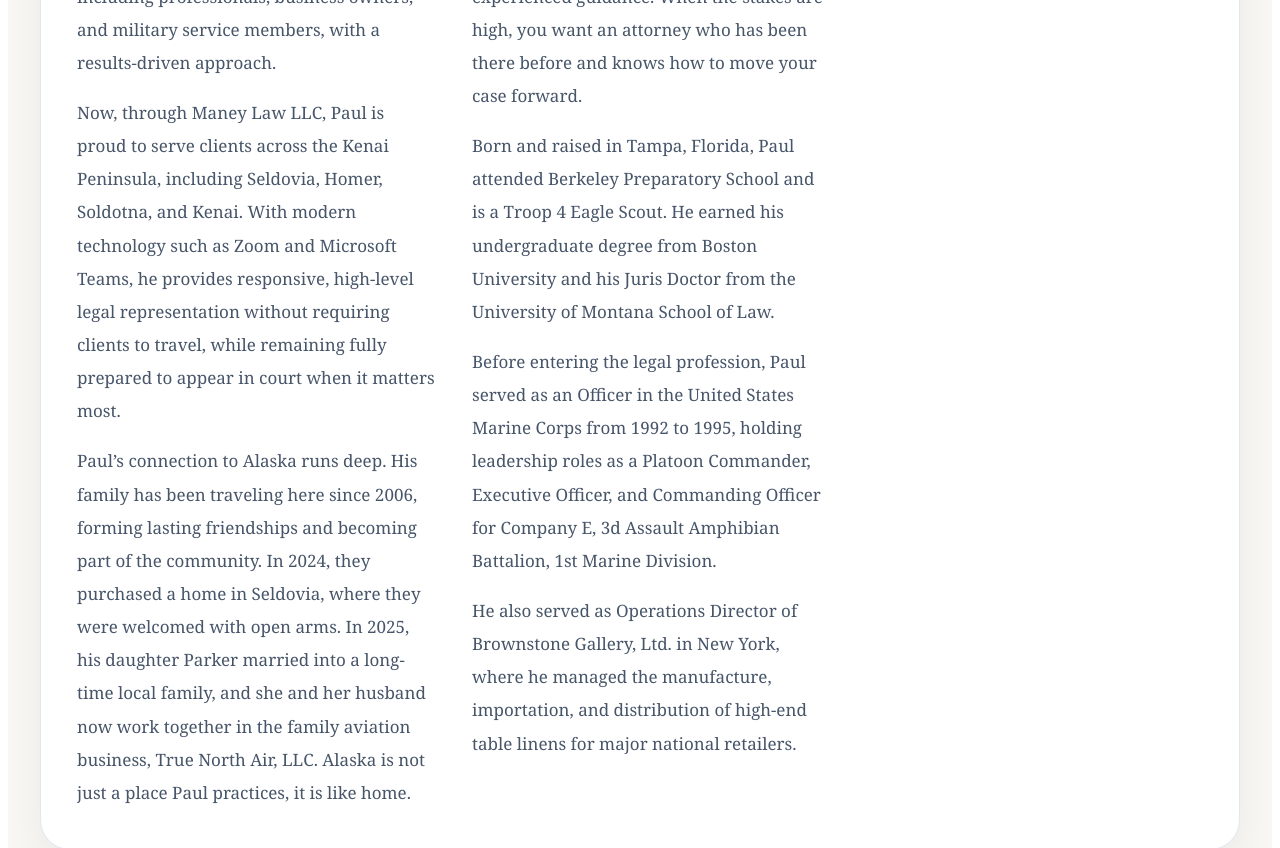
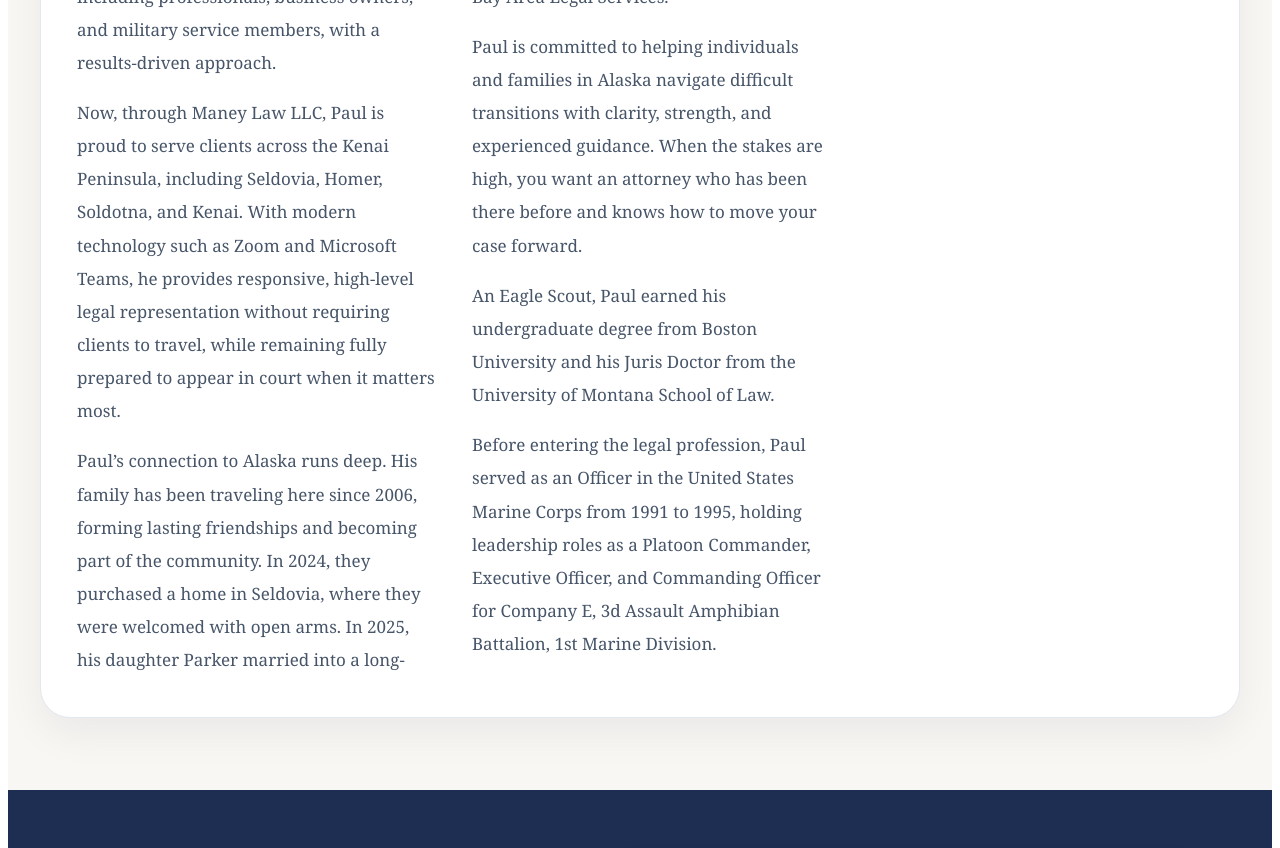
Before and after one commit to paulMan1969/maney-law-webite, a Next.js app: page / in a window 1280 px wide. Shown: the part 3280-4128 px from the top of the page. Built offline with nearby package versions, Linux system fonts and the light colour scheme.

Commit message:
Revise Paul's biography for conciseness
Removed details about Paul's early life and previous role at Brownstone Gallery.

```diff
--- a/pages/index.js
+++ b/pages/index.js
@@ -343,16 +343,13 @@ export default function Home() {
                 </p>
 
                 <p>
-                  Born and raised in Tampa, Florida, Paul attended Berkeley Preparatory School and is a Troop 4 Eagle Scout. He earned his undergraduate degree from Boston University and his Juris Doctor from the University of Montana School of Law.
+                  An Eagle Scout, Paul earned his undergraduate degree from Boston University and his Juris Doctor from the University of Montana School of Law.
                 </p>
 
                 <p>
-                  Before entering the legal profession, Paul served as an Officer in the United States Marine Corps from 1992 to 1995, holding leadership roles as a Platoon Commander, Executive Officer, and Commanding Officer for Company E, 3d Assault Amphibian Battalion, 1st Marine Division.
+                  Before entering the legal profession, Paul served as an Officer in the United States Marine Corps from 1991 to 1995, holding leadership roles as a Platoon Commander, Executive Officer, and Commanding Officer for Company E, 3d Assault Amphibian Battalion, 1st Marine Division.
                 </p>
 
-                <p>
-                  He also served as Operations Director of Brownstone Gallery, Ltd. in New York, where he managed the manufacture, importation, and distribution of high-end table linens for major national retailers.
-                </p>
               </div>
             </div>
           </div>
```
